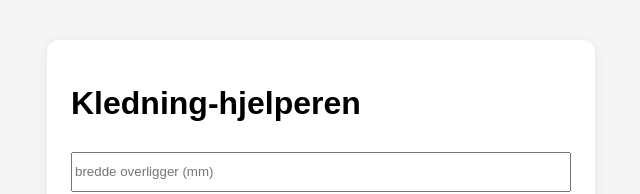
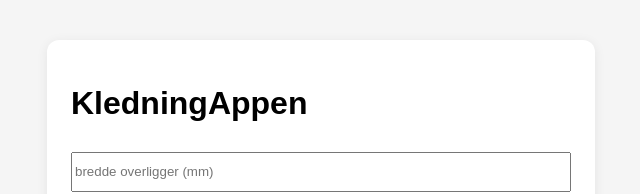
Before and after one commit to Stoggar/KledningAppen, a plain HTML site: page index.html in a window 1280 px wide. Shown: the top 194 px of the page, without its empty margins (319-959 px from the left). Drawn offline with Linux system fonts and the light colour scheme.

Commit message:
Update index.html

```diff
--- a/index.html
+++ b/index.html
@@ -6,7 +6,7 @@
 
 <body>
     <div class="kledning_container">
-    <h1> Kledning-hjelperen </h1>
+    <h1> KledningAppen </h1>
     <input class="kledning_input" type="text" id="overligger" name="overligger" placeholder="bredde overligger (mm)"><br>
     <input class="kledning_input" type="text" id="underligger" name="underligger" placeholder="bredde underligger (mm)"><br>
     <input class="kledning_input" type="text" id="vegg" name="vegg" placeholder="lengde (mm)"><br>
```
